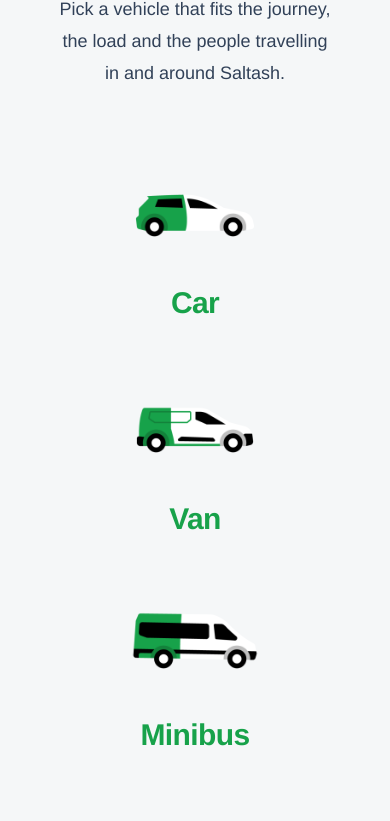
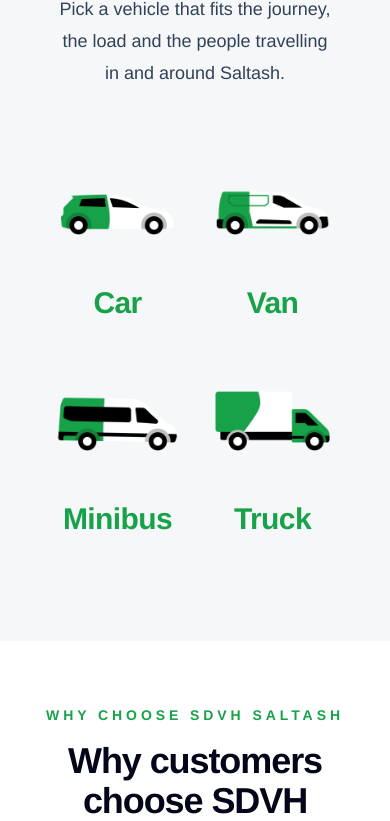
Before and after one commit to jasonbaroma/sdvh-saltash, a Next.js app: page / in a window 390 px wide. Shown: the part 1516-2337 px from the top of the page. Built offline with nearby package versions, Linux system fonts and the light colour scheme; a web font is replaced by a local one.

Commit message:
Use 2x2 mobile vehicle chooser

```diff
--- a/components/home-page.tsx
+++ b/components/home-page.tsx
@@ -591,7 +591,7 @@ export function HomePage({
           <p className="mx-auto mt-6 max-w-4xl text-lg leading-8 text-slate-700">
             {resolvedChooseVehicleDescription}
           </p>
-          <div className="mt-12 grid gap-8 md:grid-cols-4">
+          <div className="mt-12 grid grid-cols-2 gap-8 md:grid-cols-4">
             {vehicleCategories.map((item) => (
               <div key={item.title} className="flex flex-col items-center">
                 <div className="relative flex h-32 w-full max-w-[207px] items-center justify-center p-4">
```
